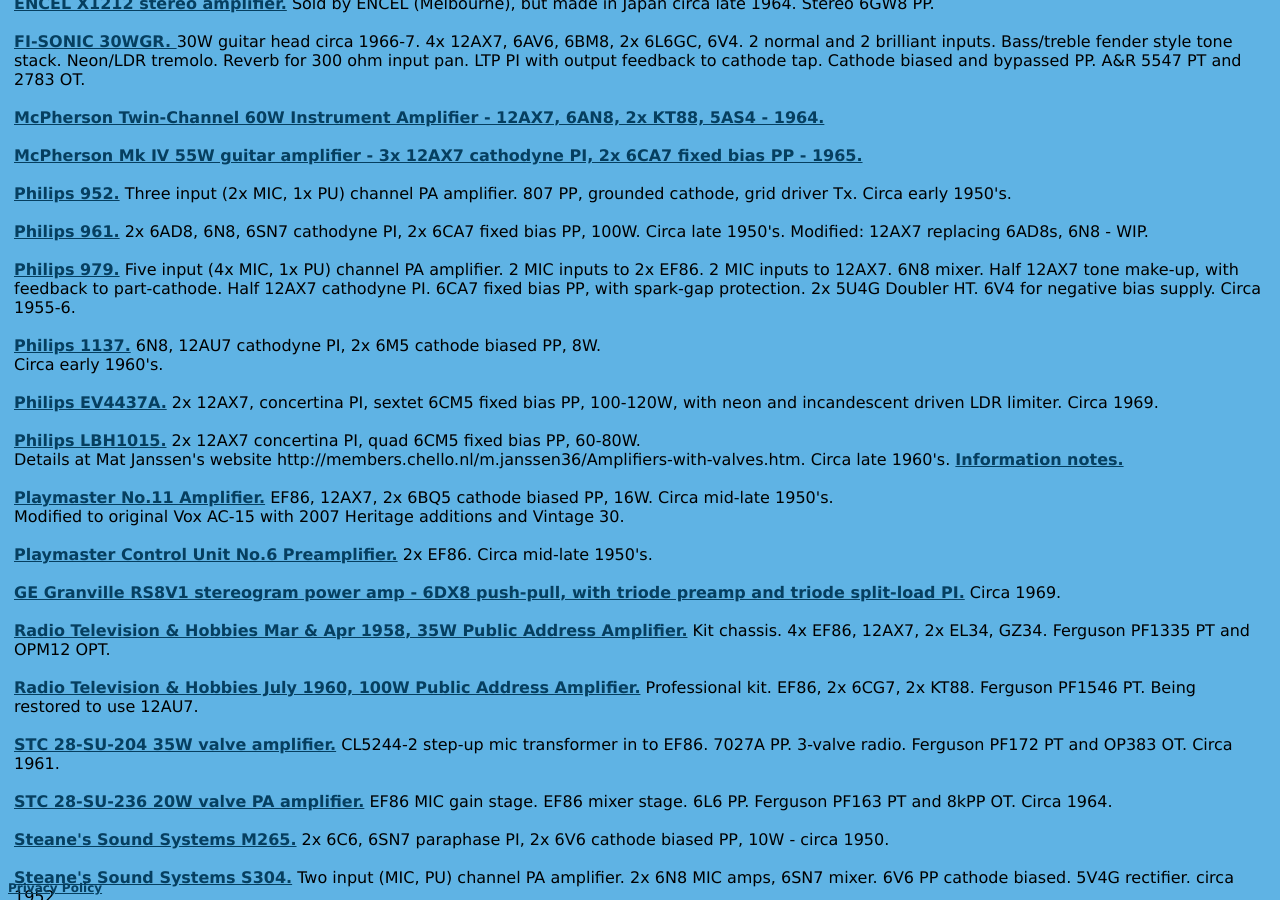
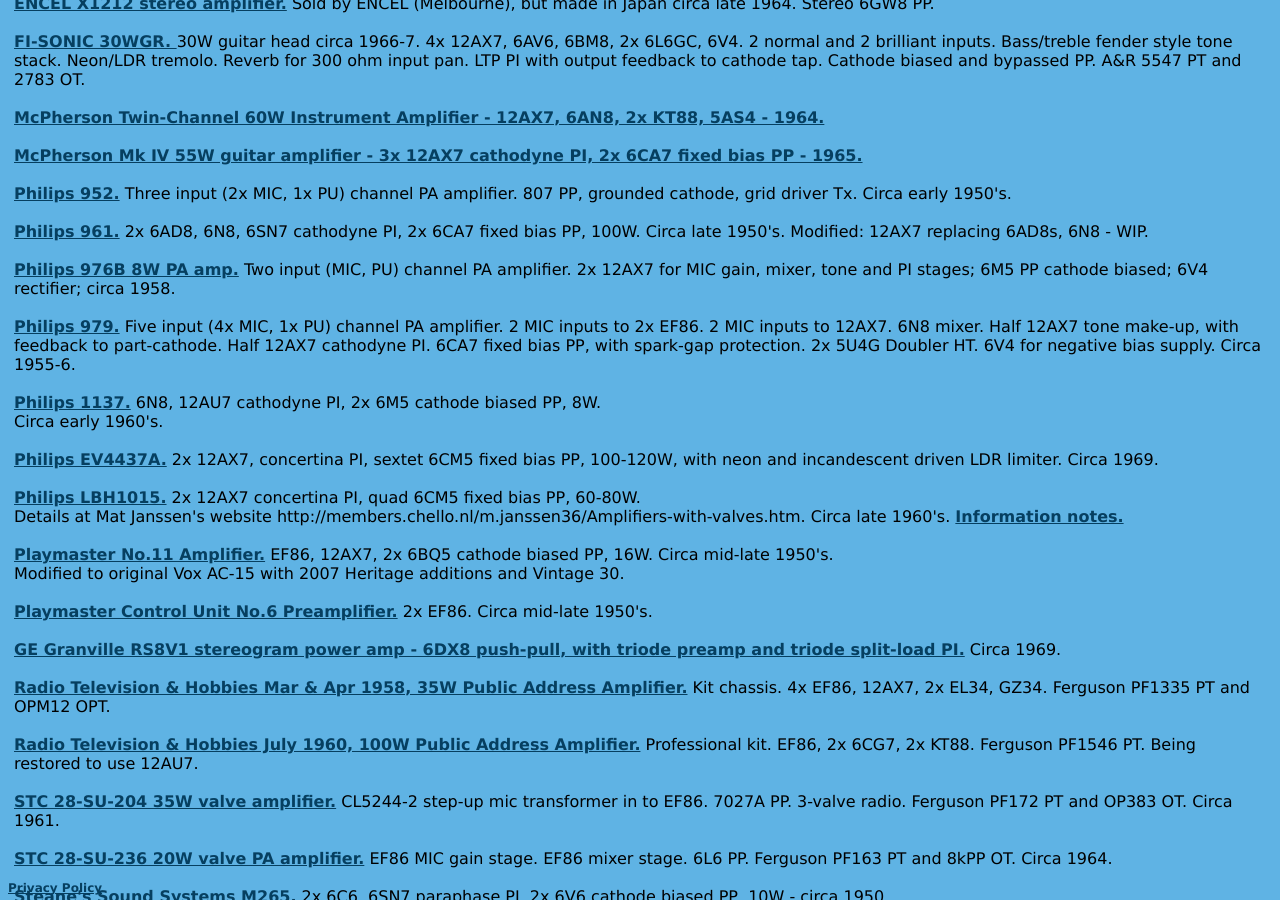
Before and after one commit to michael-robbins/michael-robbins.github.io, a Jekyll site: the page built from projects/amplifier.html, in a window 1280 px wide and 900 px high, scrolled down 1800 px. Built offline with Jekyll 4.4.1, drawn with Linux system fonts in a browser that asks for light colours; some of the changed text lies outside the part shown.

Commit message:
Update amplifier.html

```diff
--- a/projects/amplifier.html
+++ b/projects/amplifier.html
@@ -77,7 +77,7 @@
       <a href="/static/AWA PA872 amplifier.pdf">AWA PA872 20W Amplifier.</a> 12AX7 mic input, 12AX7 mixer, 12AX7 self-balancing floating paraphase PI with unbypassed cathode biasing, 2x KT66 cathode biased PP. 5V4G rectifier. Circa 1964.
       <br />
       <br />
-      <a href="/static/AWA PA1001BY amplifier.pdf">AWA PA1001BY.</a> Multi-input channel 100W PA amplifier with tuning unit. EF86 mic preamp. 12AX7 preamp and mixer. 12AX7 PI. 12AU7 bootstrapped driver. McIntosh unity-coupled PP output stage with screen-to-cathode capacitors for each of the quad 6L6GC. Circa early 1970's.
+            <a href="/static/AWA PA1001BY amplifier.pdf">AWA PA1001BY.</a> Multi-input channel 100W PA amplifier with tuning unit. EF86 mic preamp. 12AX7 preamp and mixer. 12AX7 PI. 12AU7 bootstrapped driver. McIntosh unity-coupled PP output stage with screen-to-cathode capacitors for each of the quad 6L6GC. Circa early 1970's.
       <br />
       <br />
       <a href="/static/PA1002BY.jpg">AWA PA1002BY.</a> Three input channel 50W PA amplifier. McIntosh unity-coupled PP output stage with screen-to-cathode capacitors, and bootstrapped drivers. Circa early 1960's.
@@ -114,6 +114,9 @@
       <br />
       <br />
       <a href="/static/Philips AMPLIFIER TYPE 961.pdf">Philips 961.</a> 2x 6AD8, 6N8, 6SN7 cathodyne PI, 2x 6CA7 fixed bias PP, 100W. Circa late 1950's. Modified: 12AX7 replacing 6AD8s, 6N8 - WIP.
+      <br />
+      <br />
+        <a href="/static/Philips 976B SN2260.pdf">Philips 976B 8W PA amp.</a> Two input (MIC, PU) channel PA amplifier. 2x 12AX7 for MIC gain, mixer, tone and PI stages; 6M5 PP cathode biased; 6V4 rectifier; circa 1958.
       <br />
       <br />
       <a href="/static/Philips979.jpg">Philips 979.</a> Five input (4x MIC, 1x PU) channel PA amplifier. 2 MIC inputs to 2x EF86. 2 MIC inputs to 12AX7. 6N8 mixer. Half 12AX7 tone make-up, with feedback to part-cathode. Half 12AX7 cathodyne PI. 6CA7 fixed bias PP, with spark-gap protection. 2x 5U4G Doubler HT. 6V4 for negative bias supply. Circa 1955-6.
```
Also changed, not shown: other parts of projects/amplifier.html (+1 -1 lines).
